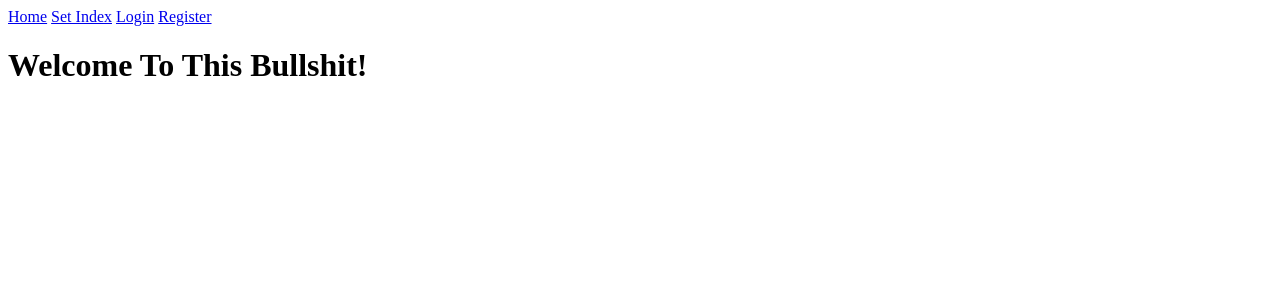
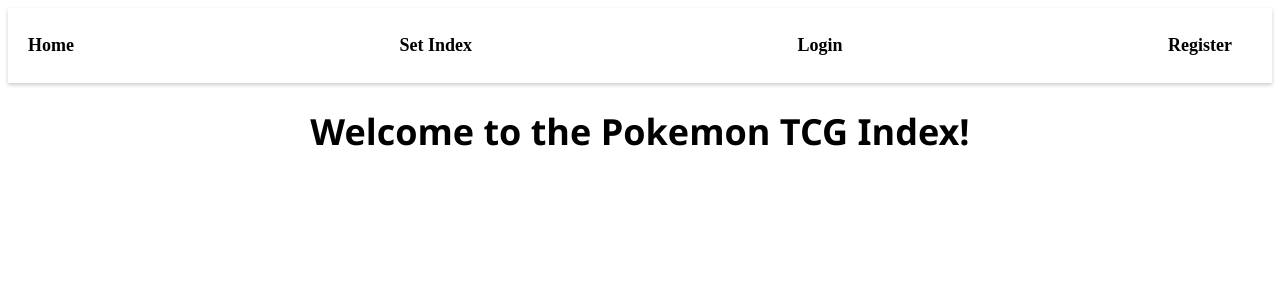
Before and after one commit to LilMike707/pokemon-capstone, a Flask app: page /home in a window 1280 px wide. Shown: the top 300 px of the page. Run offline with Flask 3, Linux system fonts and the light colour scheme.

Commit message:
some more

```diff
--- a/app.py
+++ b/app.py
@@ -73,9 +73,33 @@ def show_register():
     return render_template('register.html', form=form)
 
 
+# @app.route('/<int:id>/likes')
+# def show_likes(id):
+#     likes = Like.query.filter_by(user_id=id).all()
+
+#     cards = []
+
+#     for like in likes:
+#         url = f'{BASE_URL}cards/{like.card_id}'
+#         headers = {'x-api-key':API_KEY}
+#         response = requests.get(url, headers=headers)
+#         raw_data = response.json()
+#         data = raw_data['data']
+#         cards.append({
+#             'id':data['id'],
+#             'name':data['name'],
+#             'image':data['images']['small'],
+#             'rarity':data['rarity'],
+#             'price': data['cardmarket']['prices']['averageSellPrice']
+# })
+#     return render_template('liked.html', cards=cards)
+
+
 @app.route('/<int:id>/likes')
 def show_likes(id):
     likes = Like.query.filter_by(user_id=id).all()
+    like_ids = [like.card_id for like in likes]
+
 
     cards = []
 
@@ -85,14 +109,29 @@ def show_likes(id):
         response = requests.get(url, headers=headers)
         raw_data = response.json()
         data = raw_data['data']
+
+        # Check if the 'rarity' field is present in the data
+        if 'rarity' in data:
+            rarity = data['rarity']
+        else:
+            rarity = 'Common'
+
+        # Check if the 'cardmarket' and 'averageSellPrice' fields are present in the data
+        if 'cardmarket' in data and 'prices' in data['cardmarket'] and 'averageSellPrice' in data['cardmarket']['prices']:
+            price = data['cardmarket']['prices']['averageSellPrice']
+        else:
+            price = None
+
+        # Append the card information to the list of cards if both 'rarity' and 'price' are present
         cards.append({
             'id':data['id'],
             'name':data['name'],
             'image':data['images']['small'],
-            'rarity':data['rarity'],
-            'price': data['cardmarket']['prices']['averageSellPrice']
-})
-    return render_template('liked.html', cards=cards)
+            'rarity':rarity,
+            'price': price
+        })
+
+    return render_template('liked.html', cards=cards, like_ids=like_ids)
 
 
 def get_setlist():
@@ -131,6 +170,15 @@ def show_index():
 
 @app.route('/index/<set_id>')
 def show_set(set_id):
+
+
+
+    if 'curr_user' in session:
+        user_id = session['curr_user']
+        likes = Like.query.filter_by(user_id=user_id).all()
+        like_ids = [like.card_id for like in likes]
+
+
     sets = get_setlist()
     url = f'{BASE_URL}cards?q=set.id:{set_id}'
     cards = []
@@ -140,8 +188,8 @@ def show_set(set_id):
     data = raw_data['data']
     for card in data:
         cards.append(card)
-    random_cards = random.sample(cards,50)
-    return render_template('index.html', sets=sets, cards=random_cards)
+    random_cards = random.sample(cards, min(len(cards), 50))
+    return render_template('index.html', sets=sets, cards=random_cards, like_ids=like_ids)
 
 @app.route('/<int:id>')
 def show_user(id):
@@ -150,7 +198,6 @@ def show_user(id):
 
 @app.route('/addlike', methods=['POST'])
 def add_like():
-    print('ADSDASDASDASDASD')
     data = request.get_json()
     card_id = data.get('card_id')
     if 'curr_user' in session:
@@ -164,3 +211,26 @@ def add_like():
     db.session.commit()
 
     return jsonify({'message': 'Like added to database.'}), 200
+
+
+
+@app.route('/deletelike', methods=['POST'])
+def delete_like():
+    user_id = session['curr_user']
+    data = request.get_json()
+    card_id = data.get('card_id')
+
+    like = Like.query.filter_by(user_id=user_id, card_id=card_id).first()
+    if like:
+        db.session.delete(like)
+        db.session.commit()
+        return jsonify({'message': 'Like deleted from database.'}), 200
+    else:
+        return jsonify({'message': 'Like not found in database.'}), 404
+
+
+@app.route('/logout')
+def logout():
+    session.pop('curr_user', None)
+    flash('You Logged Out!')
+    return redirect('/home')
--- a/static/css/style.css
+++ b/static/css/style.css
@@ -62,11 +62,75 @@
   transform: translate(-50%, -50%);
 }
 
-  .sets-container {
+.like-button.clicked::before {
+  color: red;
+}
+
+
+.sets-container {
     display: flex;
     justify-content: center;
   }
 
-  .sets-container p {
+.sets-container p {
     margin: 0 10px;
   }
+
+#hometitle {
+    text-align: center;
+    font-family: 'Segoe UI', Tahoma, Geneva, Verdana, sans-serif;
+    font-size: 36px;
+}
+
+#homeuser {
+    text-align: center;
+    font-family: 'Segoe UI', Tahoma, Geneva, Verdana, sans-serif;
+    font-size: 24px;
+}
+
+#navmain {
+  display: flex;
+  justify-content: space-between;
+  align-items: center;
+  background-color: #fff;
+  height: 75px;
+  padding: 0 20px;
+  box-shadow: 0 2px 4px rgba(0, 0, 0, 0.2);
+}
+
+#navmain a {
+  text-decoration: none;
+  font-weight: bold;
+  font-size: 18px;
+  color: #000;
+  transition: all 0.2s ease-in-out;
+  margin-right: 20px;
+}
+
+#navmain a:hover {
+  color: #f00;
+}
+
+.sets {
+  display: inline-block;
+  box-sizing: border-box;
+  padding: 10px;
+  width: 25%;
+  text-align: center;
+  margin: 0 auto;
+}
+
+.sets img {
+  display: block;
+  margin: 0 auto;
+  max-width: 100%;
+  height: 200px; /* set a fixed height for all images */
+  object-fit: contain; /* keep aspect ratio and fit the image inside the container */
+}
+
+.sets a {
+  font-size: 3rem;
+  margin-top: 10px;
+  text-decoration: none;
+  color: black;
+}
--- a/static/js/likes.js
+++ b/static/js/likes.js
@@ -1,9 +1,21 @@
 let serverBaseURL = "http://127.0.0.1:5000/";
 
 $(document).ready(function () {
+  // This toggles the clicked class for each like button based on the database
+  $(".like-button").each(function () {
+    let cardId = $(this).parent().attr("id");
+    if (likes.includes(cardId)) {
+      $(this).toggleClass("clicked");
+    }
+  });
+
+  // This is for when a like button clicked, if its already clicked, then it removes it from the DB. if it isnt, it turns it red and adds it to the DB
   $(".like-button").on("click", function () {
     let cardId = $(this).parent().attr("id");
-    console.log(`Card Id = ${cardId}`);
+    let isClicked = $(this).hasClass("clicked");
+
+    if (!isClicked) {
+      likes.push(cardId);
       $.ajax({
         url: `${serverBaseURL}addlike`,
         method: "POST",
@@ -16,5 +28,27 @@ $(document).ready(function () {
           // use api data here, if needed
         },
       });
+    } else {
+      let index = likes.indexOf(cardId);
+      if (index !== -1) {
+        console.log(likes);
+        likes.splice(index, 1);
+      }
+      $.ajax({
+        url: `${serverBaseURL}deletelike`,
+        method: "POST",
+        data: JSON.stringify({
+          card_id: cardId,
+        }),
+        contentType: "application/json",
+        success: function (response) {
+          console.log(response);
+          // use api data here, if needed
+        },
+      });
+    }
+
+    $(this).toggleClass("clicked");
+    console.log(likes);
   });
 });
--- a/templates/base.html
+++ b/templates/base.html
@@ -5,16 +5,21 @@
     <meta http-equiv="X-UA-Compatible" content="IE=edge">
     <meta name="viewport" content="width=device-width, initial-scale=1.0">
     <link rel="stylesheet" href="{{ url_for('static', filename='css/style.css') }}">
+    <script>
+        {% block js %}
+        {% endblock %}
+    </script>
     <script src="https://code.jquery.com/jquery-3.6.0.min.js"></script>
     <script src="{{ url_for('static', filename='js/likes.js') }}"></script>
     <title>Pokemon!</title>
 </head>
 <body>
-    <nav>
+    <nav id="navmain">
         <a href="/home">Home</a>
         <a href="/index">Set Index</a>
         {% if session['curr_user'] %}
             <a href="/{{session['curr_user']}}">Profile</a>
+            <a href="/logout">Logout</a>
         {% else %}
             <a href="/login">Login</a>
             <a href="/register">Register</a>
--- a/templates/home.html
+++ b/templates/home.html
@@ -1,6 +1,9 @@
 {% extends 'base.html' %}
 
 {% block content %}
-    <h1>Welcome To This Bullshit!</h1>
-    <h1>{{user.username}}</h1>
+    <h1 id="hometitle">Welcome to the Pokemon TCG Index!</h1>
+    {% if 'curr_user' in session %}
+        <h1 id="homeuser">{{user.username}}</h1>
+    {% endif %}
+
 {% endblock %}
--- a/templates/liked.html
+++ b/templates/liked.html
@@ -1,4 +1,8 @@
 {% extends 'base.html' %}
+
+{% block js %}
+  let likes = '{{like_ids}}'
+{% endblock %}
 
 {% block content %}
 <div>
--- a/templates/set_index.html
+++ b/templates/set_index.html
@@ -2,9 +2,9 @@
 
 {% block content %}
     {% for set in sets %}
-        <div>
+        <div class="sets">
             <div><a href="/index/{{set.id}}">{{set.name}}</a></div>
-            <div><img src="{{set.images.logo}}" style="max-width:100px"></div>
+            <div><img src="{{set.images.logo}}"></div>
         </div>
     {% endfor %}
 {% endblock %}
```
Also changed, not shown: static/js/likes1.js (added, +40 -0 lines), templates/index.html (+8 -0 lines). Lines whose indentation alone changed are shown as unchanged.
